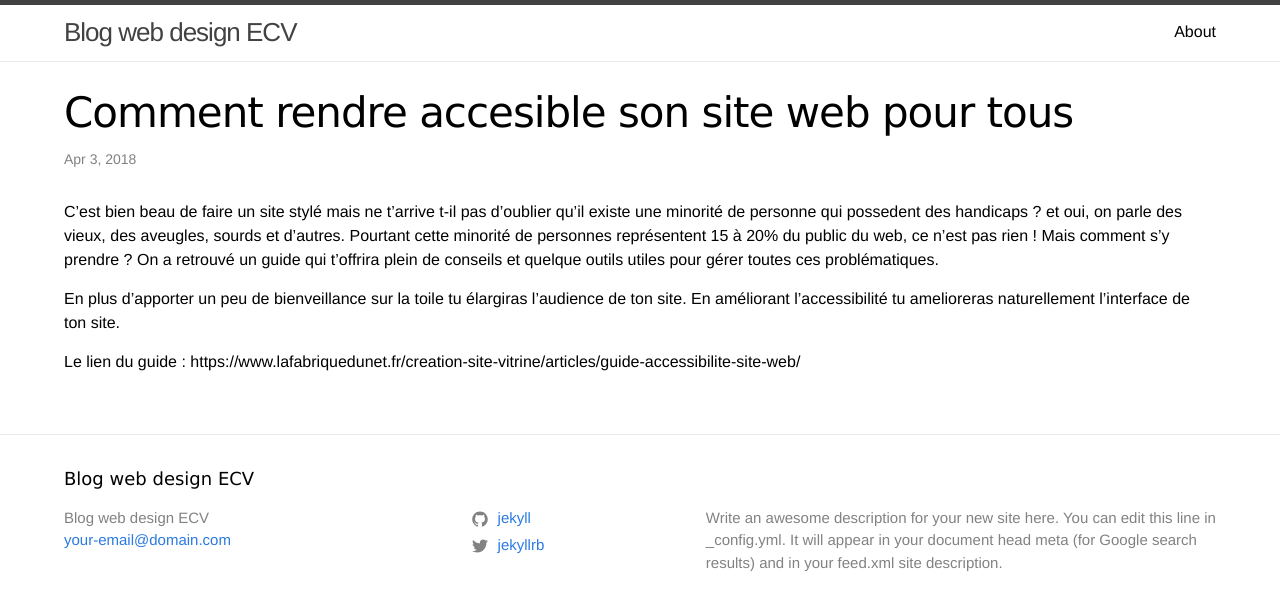
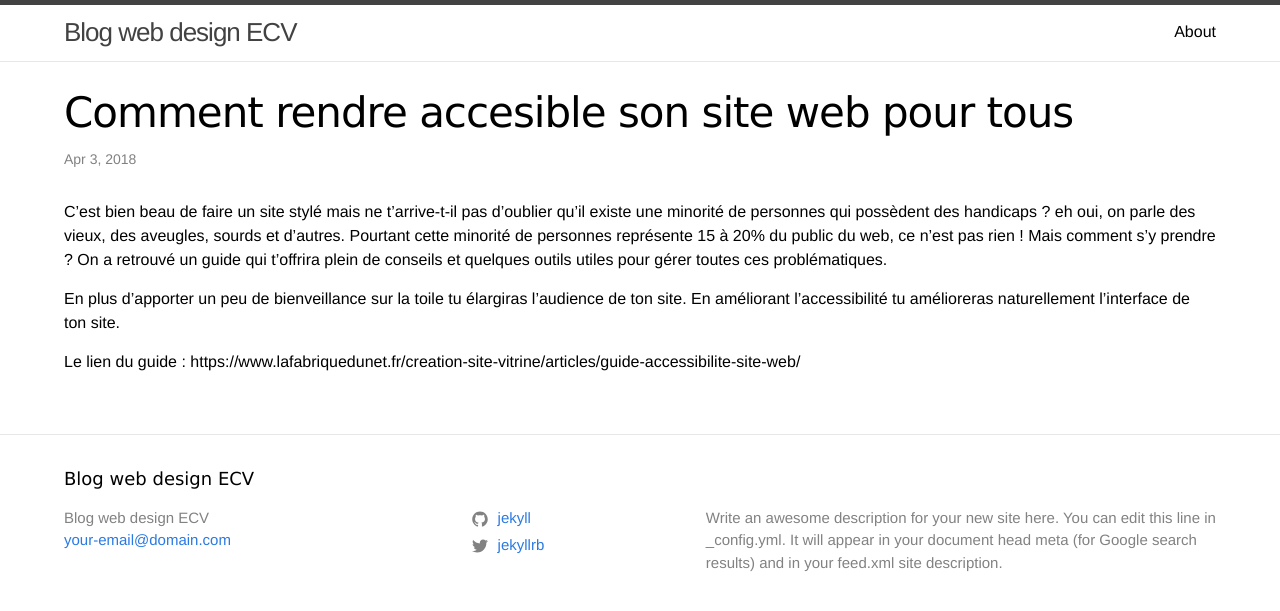
Before and after one commit to ecvwebdesign/ecv-webdesign-blog, a Jekyll site: the page built from _posts/2018-04-03-comment-rendre-accessible-son-site-pour-tous.markdown, in a window 1280 px wide. Shown: the top 611 px of the page. Built offline with Jekyll 4.4.1, drawn with Linux system fonts in a browser that asks for light colours.

Commit message:
Corrections Robin

```diff
--- a/_posts/2018-04-03-comment-rendre-accessible-son-site-pour-tous.markdown
+++ b/_posts/2018-04-03-comment-rendre-accessible-son-site-pour-tous.markdown
@@ -6,10 +6,10 @@ intro: Parcequ'on ne pense pas toujours aux personnes handicapées
 categories: UX UI Outils
 ---
 
-C'est bien beau de faire un site stylé mais ne t'arrive t-il pas d'oublier qu'il existe une minorité de personne qui possedent des handicaps ? et oui, on parle des vieux, des aveugles, sourds et d'autres. Pourtant cette minorité de personnes représentent 15 à 20% du public du web, ce n'est pas rien ! Mais comment s'y prendre ?
-On a retrouvé un guide qui t'offrira plein de conseils et quelque outils utiles pour gérer toutes ces problématiques.
+C'est bien beau de faire un site stylé mais ne t'arrive-t-il pas d'oublier qu'il existe une minorité de personnes qui possèdent des handicaps ? eh oui, on parle des vieux, des aveugles, sourds et d'autres. Pourtant cette minorité de personnes représente 15 à 20% du public du web, ce n'est pas rien ! Mais comment s'y prendre ?
+On a retrouvé un guide qui t'offrira plein de conseils et quelques outils utiles pour gérer toutes ces problématiques.
 
 En plus d'apporter un peu de bienveillance sur la toile tu élargiras l'audience de ton site.
-En améliorant l'accessibilité tu amelioreras naturellement l'interface de ton site.
+En améliorant l'accessibilité tu amélioreras naturellement l'interface de ton site.
 
 Le lien du guide : https://www.lafabriquedunet.fr/creation-site-vitrine/articles/guide-accessibilite-site-web/
```
